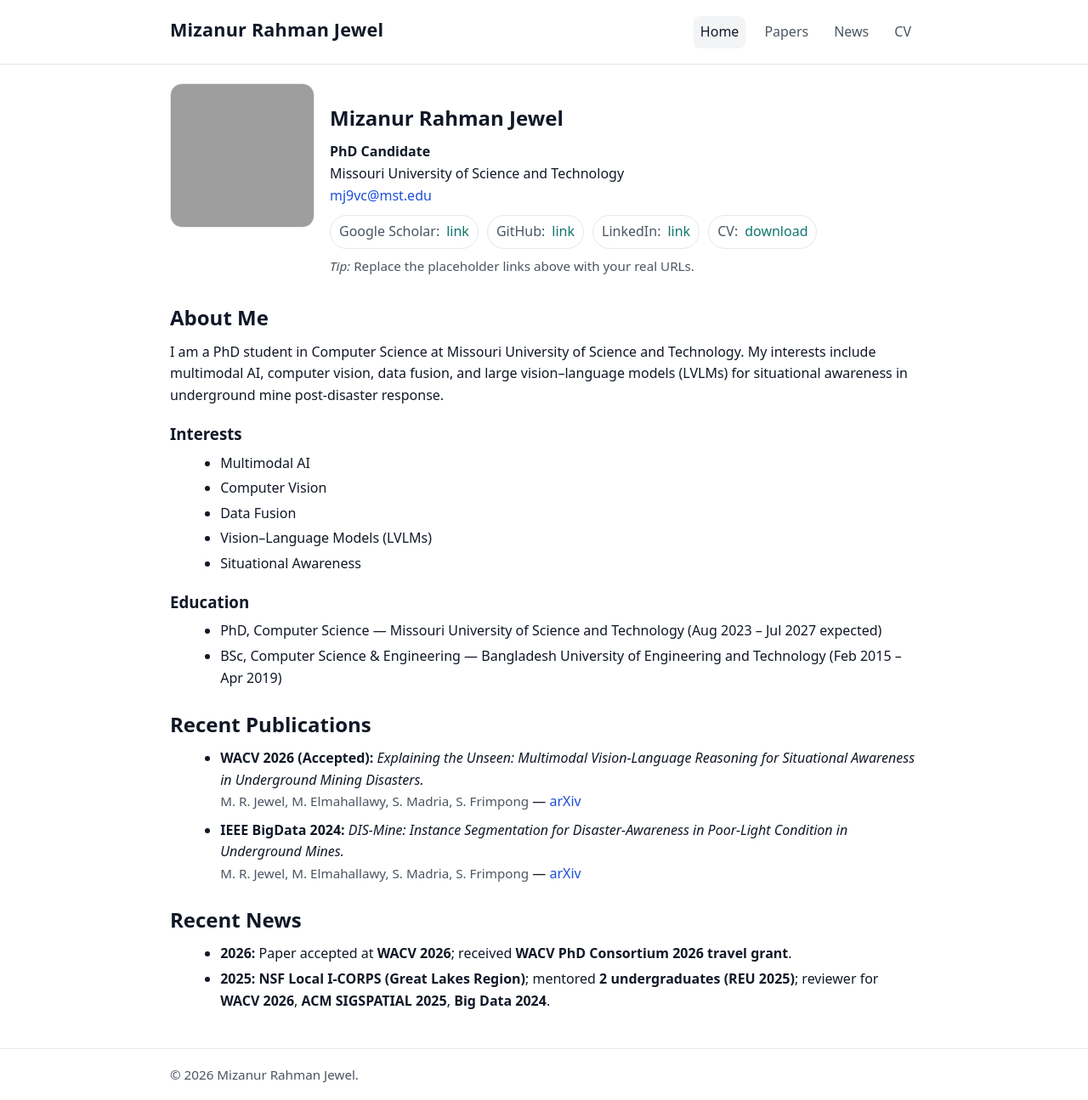
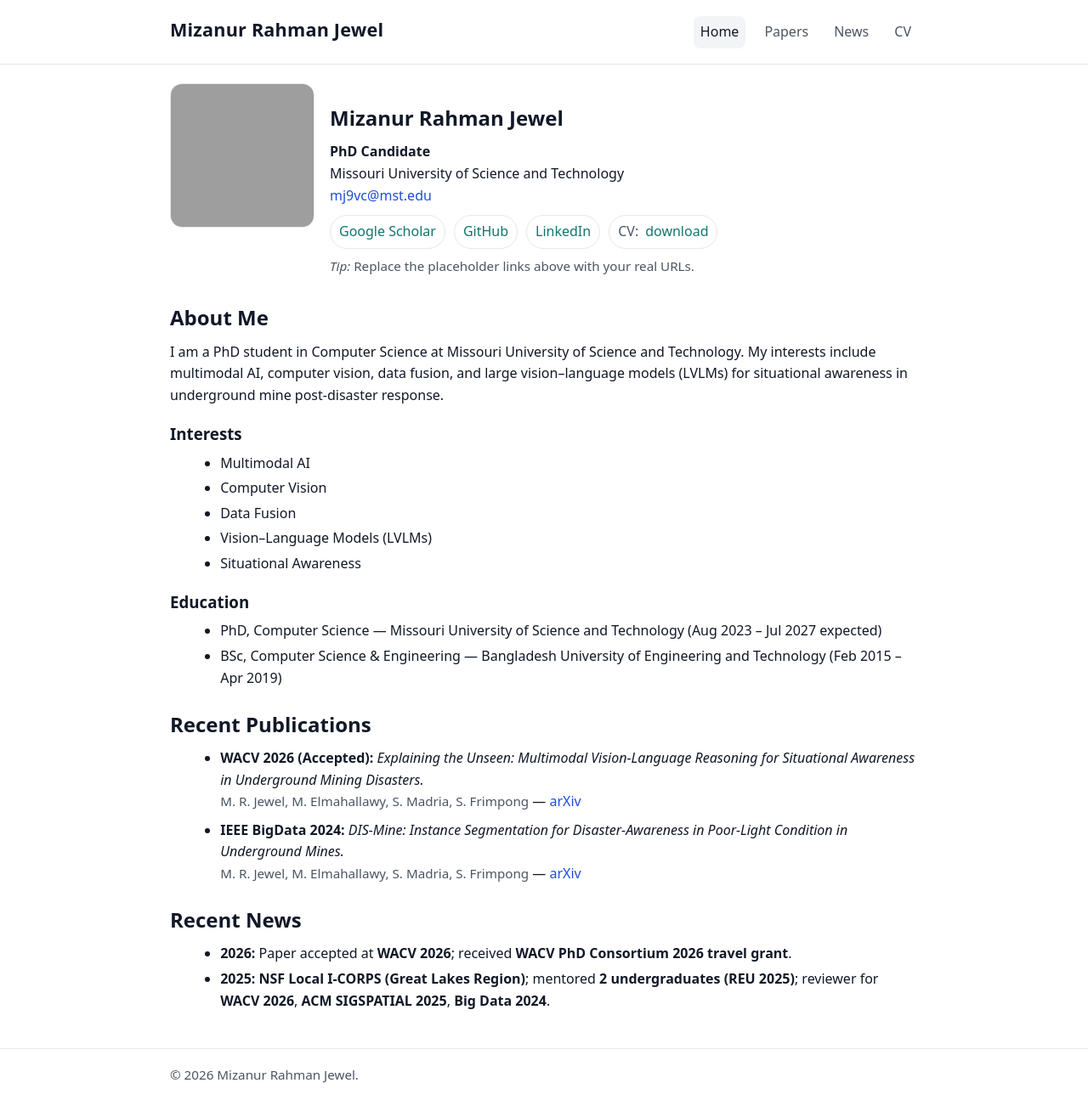
Before and after one commit to mizanJewel/mizanJewel.github.io, a Jekyll site: the page built from index.md, in a window 1280 px wide. Shown: the whole page at 85% size. Built offline with Jekyll 4.4.1, drawn with Linux system fonts in a browser that asks for light colours; grey boxes are pictures that could not be loaded.

Commit message:
updating index page

```diff
--- a/index.md
+++ b/index.md
@@ -12,9 +12,9 @@ title: Home
     <a href="mailto:mj9vc@mst.edu">mj9vc@mst.edu</a></p>
 
     <div class="kv">
-      <span class="badge">Google Scholar: <a href="https://www.linkedin.com/in/mizanur-rahman-jewel-m/" target="_blank" rel="noreferrer">link</a></span>
-      <span class="badge">GitHub: <a href="https://github.com/mizanJewel" target="_blank" rel="noreferrer">link</a></span>
-      <span class="badge">LinkedIn: <a href="https://www.linkedin.com/in/mizanur-rahman-jewel-m/" target="_blank" rel="noreferrer">link</a></span>
+      <span class="badge"><a href="https://www.linkedin.com/in/mizanur-rahman-jewel-m/" target="_blank" rel="noreferrer">Google Scholar</a></span>
+      <span class="badge"><a href="https://github.com/mizanJewel" target="_blank" rel="noreferrer">GitHub</a></span>
+      <span class="badge"><a href="https://www.linkedin.com/in/mizanur-rahman-jewel-m/" target="_blank" rel="noreferrer">LinkedIn</a></span>
       <span class="badge">CV: <a href="{{ '/assets/files/Mizanur_Rahman_Jewel_CV.pdf' | relative_url }}">download</a></span>
     </div>
 
```
